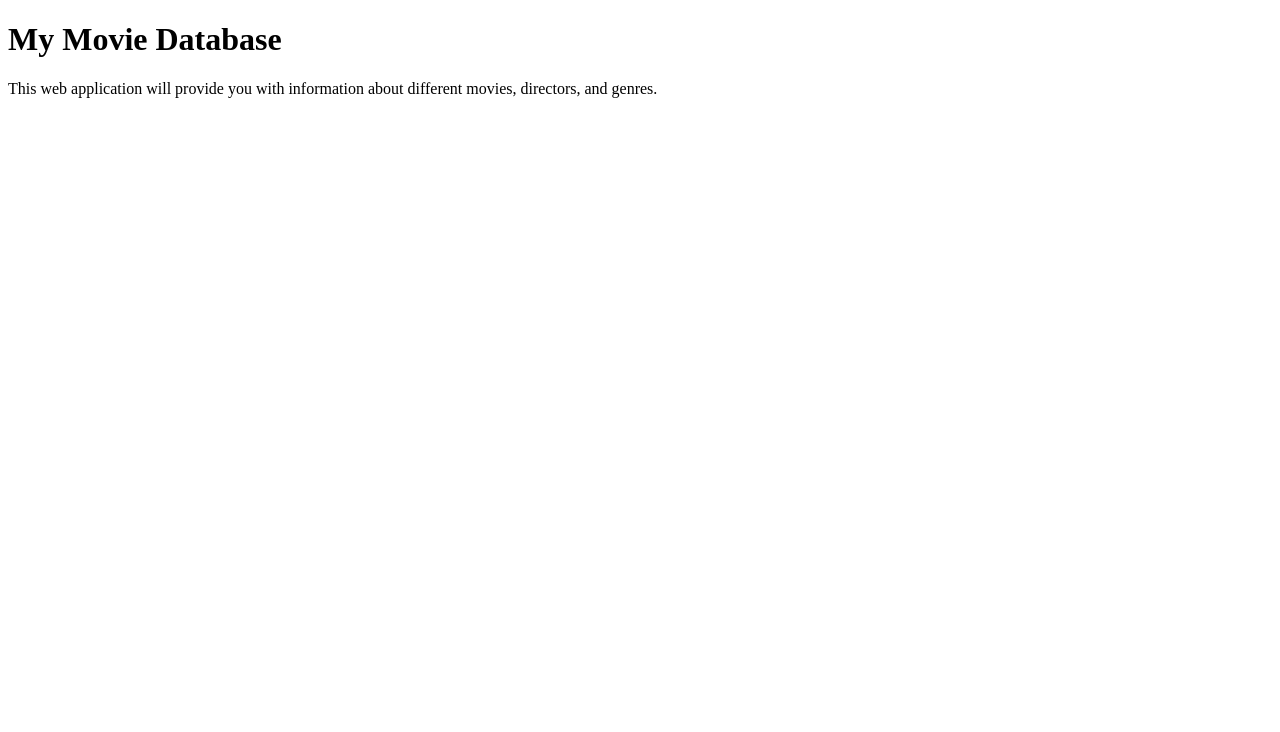
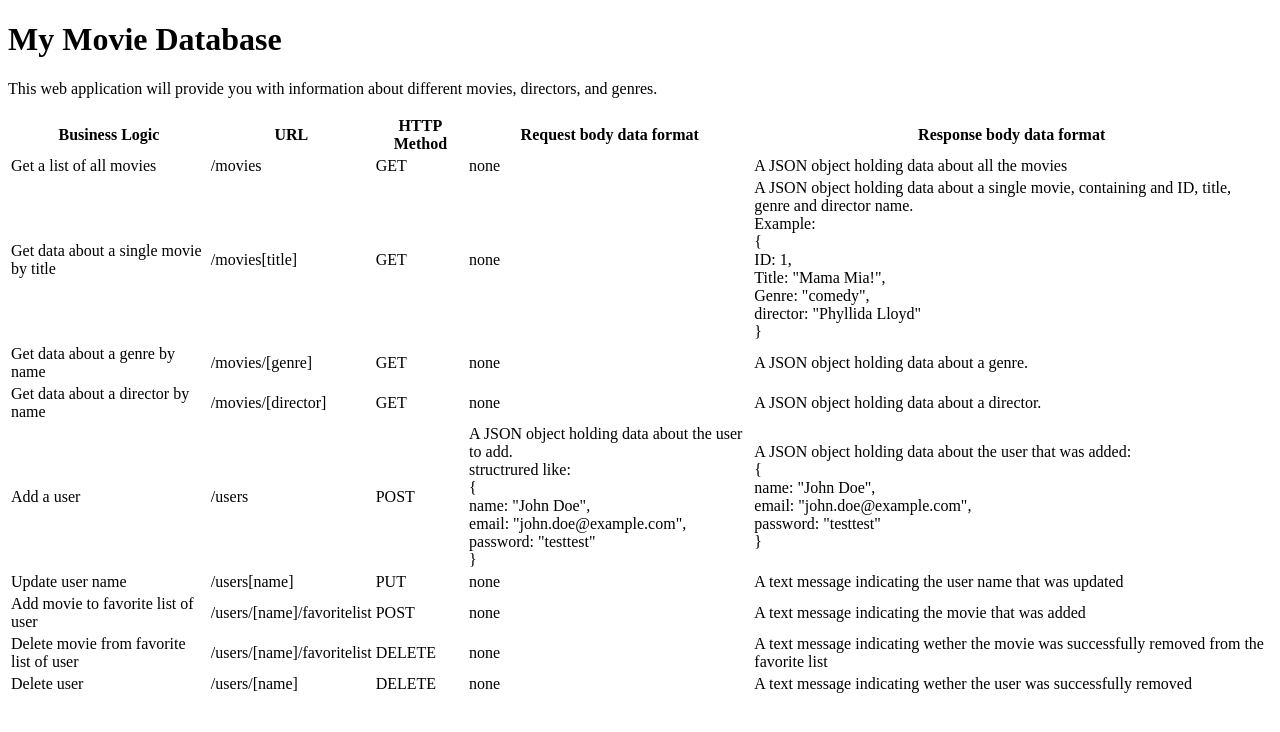
Before and after one commit to Techdaan1/movie_api, a website: page public/documentation.html in a window 1280 px wide. Drawn offline with Linux system fonts and the light colour scheme.

Commit message:
Update documentation.html

```diff
--- a/public/documentation.html
+++ b/public/documentation.html
@@ -7,5 +7,100 @@
   <body>
     <h1>My Movie Database</h1>
     <p>This web application will provide you with information about different movies, directors, and genres.</p>
+    <table>
+      <thead>
+        <tr>
+          <th>Business Logic</th>
+          <th>URL</th>
+          <th>HTTP Method</th>
+          <th>Request body data format</th>
+          <th>Response body data format</th>
+        </tr>
+      </thead>
+      <tbody>
+        <tr>
+          <td>Get a list of all movies</td>
+          <td>/movies</td>
+          <td>GET</td>
+          <td>none</td>
+          <td>A JSON object holding data about all the movies</td>
+        </tr>
+        <tr>
+          <td>Get data about a single movie by title</td>
+          <td>/movies[title]</td>
+          <td>GET</td>
+          <td>none</td>
+          <td>A JSON object holding data about a single movie, containing and ID, title, genre and director name.<br>
+            Example:<br>
+            {<br>
+              ID: 1,<br>
+              Title: "Mama Mia!",<br>
+              Genre: "comedy",<br>
+              director: "Phyllida Lloyd"<br>
+             }<br>
+          </td>
+        <tr>
+          <td>Get data about a genre by name</td>
+          <td>/movies/[genre]</td>
+          <td>GET</td>
+          <td>none</td>
+          <td>A JSON object holding data about a genre.</td>
+        </tr>
+        <tr>
+          <td>Get data about a director by name</td>
+          <td>/movies/[director]</td>
+          <td>GET</td>
+          <td>none</td>
+          <td>A JSON object holding data about a director.</td>
+        </tr>
+        <tr>
+          <td>Add a user</td>
+          <td>/users</td>
+          <td>POST</td>
+          <td>A JSON object holding data about the user to add.<br>
+            structrured like:<br>
+            {<br>
+              name: "John Doe",<br>
+              email: "john.doe@example.com",<br>
+              password: "testtest"<br>
+            }<br>
+          </td>
+          <td>A JSON object holding data about the user that was added:<br>
+            {<br>
+              name: "John Doe",<br>
+              email: "john.doe@example.com",<br>
+              password: "testtest"<br>
+            }<br>
+          </td>
+        </tr>
+        <tr>
+          <td>Update user name</td>
+          <td>/users[name]</td>
+          <td>PUT</td>
+          <td>none</td>
+          <td>A text message indicating the user name that was updated</td>
+        </tr>
+        <tr>
+          <td>Add movie to favorite list of user</td>
+          <td>/users/[name]/favoritelist</td>
+          <td>POST</td>
+          <td>none</td>
+          <td>A text message indicating the movie that was added</td>
+        </tr>
+        <tr>
+          <td>Delete movie from favorite list of user</td>
+          <td>/users/[name]/favoritelist</td>
+          <td>DELETE</td>
+          <td>none</td>
+          <td>A text message indicating wether the movie was successfully removed from the favorite list</td>
+        </tr>
+        <tr>
+          <td>Delete user</td>
+          <td>/users/[name]</td>
+          <td>DELETE</td>
+          <td>none</td>
+          <td>A text message indicating wether the user was successfully removed</td>
+        </tr>
+      </tbody>
   </body>
 </html>
```
